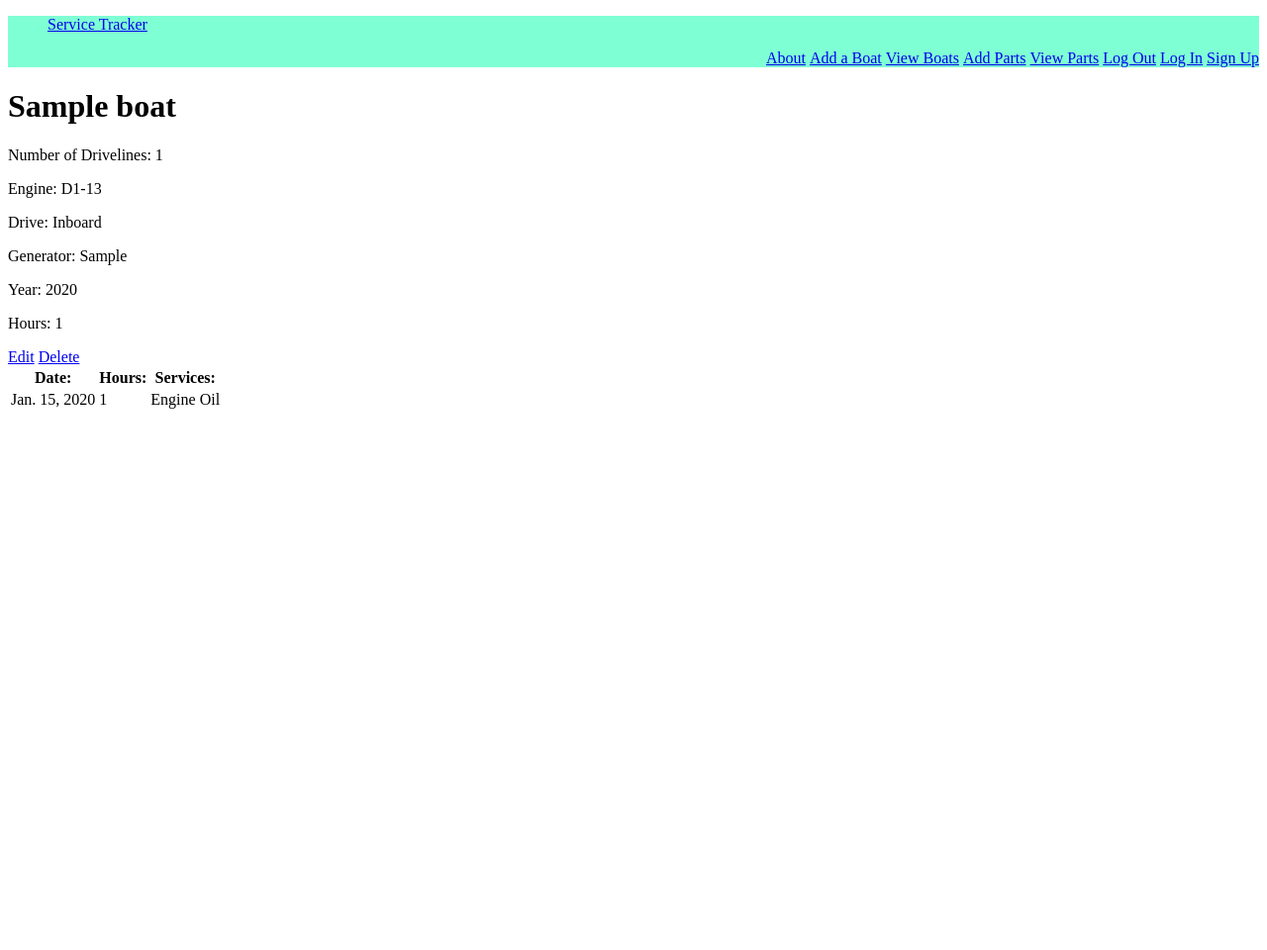
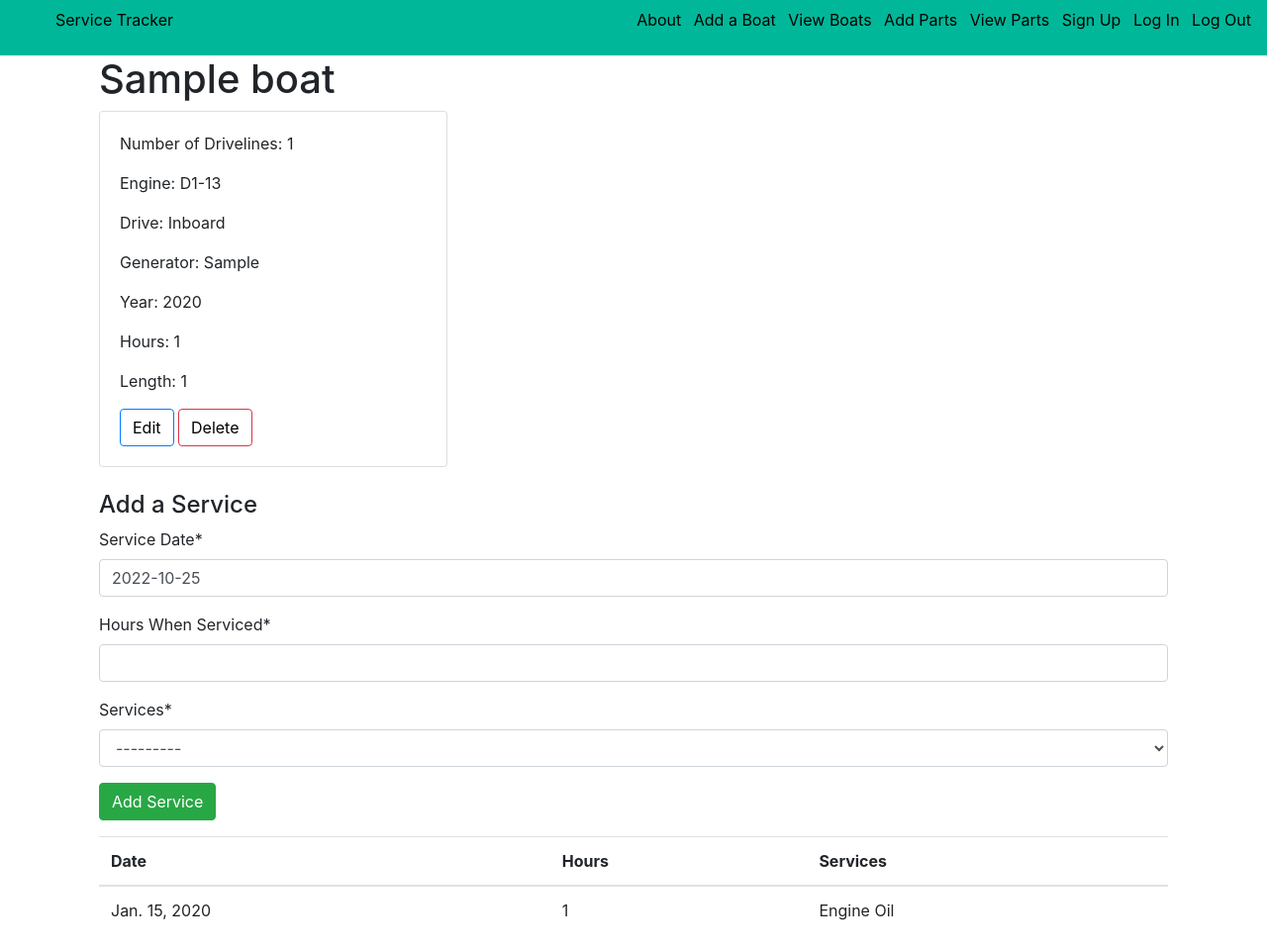
Before and after one commit to adicerbo/service_tracker, a Django app: page /boats/1/ in a window 1280 px wide. Shown: the whole page at 99% size. Before the commit the page ends 413 px from the top, so only its background shows below. Run offline with Django 4.2, Linux system fonts and the light colour scheme; tables that the repository leaves empty hold one stand-in row (values such as "Sample post"); some libraries are stand-ins or nearby versions.

Commit message:
link bootstrap and able to add services to detail page

```diff
--- a/main_app/forms.py
+++ b/main_app/forms.py
@@ -0,0 +1,7 @@
+from django.forms import ModelForm
+from .models import Service
+
+class ServiceForm(ModelForm):
+    class Meta:
+        model = Service
+        fields = ['date', 'hours', 'services']
--- a/main_app/models.py
+++ b/main_app/models.py
@@ -1,4 +1,5 @@
 # from wsgiref.validate import validator
+from unicodedata import name
 from django.db import models
 from multiselectfield import MultiSelectField
 # from django.core.validators import MaxValueValidator, MinValueValidator
@@ -153,4 +154,4 @@
     boat = models.ForeignKey(Boat, on_delete=models.CASCADE)
 
     def __str__(self):
-        return f"{self.get_services_display()} on {self.date}"
+        return f"{self.get_service_display()} on {self.date}"
--- a/main_app/static/css/style.css
+++ b/main_app/static/css/style.css
@@ -1,15 +1,23 @@
 nav {
-    background-color: aquamarine;
+    background-color: rgb(0, 184, 153);
 }
 
-li {
-    display: inline;
+body {
+    display: flex;
+    min-height: 100vh;
+    flex-direction: column;
 }
 
-.nav {
-    display: inline;
+main {
+    flex: 1 0 auto;
 }
 
-ul.right {
+footer {
+    padding-top: 0;
     text-align: right;
 }
+
+a {
+    text-decoration: none;
+    color: black;
+}
--- a/main_app/templates/base.html
+++ b/main_app/templates/base.html
@@ -8,33 +8,42 @@
     <meta http-equiv="X-UA-Compatible" content="IE=edge">
     <meta name="viewport" content="width=device-width, initial-scale=1.0">
     <title>Service Tracker</title>
+    <link rel="stylesheet" href="https://cdn.jsdelivr.net/npm/bootstrap@4.3.1/dist/css/bootstrap.min.css"
+        integrity="sha384-ggOyR0iXCbMQv3Xipma34MD+dH/1fQ784/j6cY/iJTQUOhcWr7x9JvoRxT2MZw1T" crossorigin="anonymous">
+    <!-- <link rel="stylesheet" href="https://cdnjs.cloudflare.com/ajax/libs/materialize/1.0.0/css/materialize.min.css" /> -->
     <link rel="stylesheet" type="text/css" href="{% static 'css/style.css' %}" />
+    <script src="https://cdnjs.cloudflare.com/ajax/libs/materialize/1.0.0/js/materialize.min.js"></script>
+    <script src="https://code.jquery.com/jquery-3.4.1.slim.min.js"
+        integrity="sha384-J6qa4849blE2+poT4WnyKhv5vZF5SrPo0iEjwBvKU7imGFAV0wwj1yYfoRSJoZ+n"
+        crossorigin="anonymous"></script>
+    <script src="https://cdn.jsdelivr.net/npm/popper.js@1.16.0/dist/umd/popper.min.js"
+        integrity="sha384-Q6E9RHvbIyZFJoft+2mJbHaEWldlvI9IOYy5n3zV9zzTtmI3UksdQRVvoxMfooAo"
+        crossorigin="anonymous"></script>
+    <script src="https://stackpath.bootstrapcdn.com/bootstrap/4.4.1/js/bootstrap.min.js"
+        integrity="sha384-wfSDF2E50Y2D1uUdj0O3uMBJnjuUD4Ih7YwaYd1iqfktj0Uod8GCExl3Og8ifwB6"
+        crossorigin="anonymous"></script>
 </head>
 
 <body>
+    {% load crispy_forms_tags %}
     <header>
-        <nav>
-            <div class="nav">
-
-                    <ul>
-                        <li>
-                            <a href="/">Service Tracker</a>
-                        </li>
-                    </ul>
-
-
-                    <ul class="right">
-                        <li><a href="/about">About</a></li>
-                        <li><a href="{% url 'boat_create' %}">Add a Boat</a></li>
-                        <li><a href="{% url 'index' %}">View Boats</a></li>
-                        <li><a href="/about">Add Parts</a></li>
-                        <li><a href="/about">View Parts</a></li>
-                        <li><a href="/about">Log Out</a></li>
-                        <li><a href="/about">Log In</a></li>
-                        <li><a href="/about">Sign Up</a></li>
-                    </ul>
-
-
+        <nav class="navbar">
+            <ul>
+                <li class="list-inline-item">
+                    <a href="/">Service Tracker</a>
+                </li>
+            </ul>
+            <div>
+                <ul>
+                    <li class="list-inline-item"><a href="/about">About</a></li>
+                    <li class="list-inline-item"><a href="{% url 'boat_create' %}">Add a Boat</a></li>
+                    <li class="list-inline-item"><a href="{% url 'index' %}">View Boats</a></li>
+                    <li class="list-inline-item"><a href="/about">Add Parts</a></li>
+                    <li class="list-inline-item"><a href="/about">View Parts</a></li>
+                    <li class="list-inline-item"><a href="/about">Sign Up</a></li>
+                    <li class="list-inline-item"><a href="/about">Log In</a></li>
+                    <li class="list-inline-item"><a href="/about">Log Out</a></li>
+                </ul>
         </nav>
     </header>
     <main>{% block content %}{% endblock %}</main>
--- a/main_app/templates/boats/detail.html
+++ b/main_app/templates/boats/detail.html
@@ -1,32 +1,41 @@
 {% extends 'base.html' %} {% block content %}
+{% load crispy_forms_tags %} {% load crispy_forms_field %}
 
+<div class="container">
+    <div class="container">
         <h1>{{ boat.name }}</h1>
+    </div>
 
-
-<div class="row">
-    <div class="col s6">
-        <div class="card">
-            <div class="card-content">
+    <div class="container">
+        <div>
+            <div class="card" style="width: 22rem;">
+                <div class="card-body">
                     <p>Number of Drivelines: {{ boat.get_num_engines_display }}</p>
                     <p>Engine: {{ boat.get_engine_display }}</p>
                     <p>Drive: {{ boat.get_drive_type_display }} </p>
                     <p>Generator: {{ boat.generator }} </p>
                     <p>Year: {{ boat.year }} </p>
                     <p>Hours: {{ boat.hours }} </p>
-            </div>
-            <div class="card-action">
-                <a href="{% url 'boat_update' boat.id %}">Edit</a>
-                <a href="{% url 'boat_delete' boat.id %}">Delete</a>
+                    <p>Length: {{ boat.length }} </p>
+                    <button class="btn btn-outline-primary"><a href="{% url 'boat_update' boat.id %}">Edit</a></button>
+                    <button class="btn btn-outline-danger"><a href="{% url 'boat_delete' boat.id %}">Delete</a></button>
                 </div>
             </div>
         </div>
-    <div class="col s6">
-        <table class="striped">
+    </br>
+        <div class="form-group">
+            <h4>Add a Service</h4>
+            <form action="{% url 'add_service' boat.id %}" method="post">
+                {% csrf_token %} {{service_form|crispy}}
+                <button class="btn btn-success" type="submit" value="Add Service">Add Service</button>
+            </form>
+        </div>
+        <table class="table">
             <thead>
                 <tr>
-                    <th>Date: </th>
-                    <th>Hours: </th>
-                    <th>Services: </th>
+                    <th>Date</th>
+                    <th>Hours</th>
+                    <th>Services</th>
                 </tr>
             </thead>
             <tbody>
@@ -39,6 +48,16 @@
                 {% endfor %}
             </tbody>
         </table>
+
     </div>
 </div>
+<script>
+    var dateEl = document.getElementById('id_date');
+    M.Datepicker.init(dateEl, {
+        format: 'yyyy-mm-dd',
+        defaultDate: new Date(),
+        setDefaultDate: true,
+        autoClose: true
+    });
+</script>
 {% endblock %}
--- a/main_app/urls.py
+++ b/main_app/urls.py
@@ -9,5 +9,5 @@
     path('boats/create', views.BoatCreate.as_view(), name='boat_create'),
     path('boats/<int:pk>/update/', views.BoatUpdate.as_view(), name='boat_update'),
     path('boats/<int:pk>/delete/', views.BoatDelete.as_view(), name='boat_delete'),
-
+    path('boats/<int:boat_id>/add_service/', views.add_service, name='add_service'),
 ]
--- a/main_app/views.py
+++ b/main_app/views.py
@@ -1,6 +1,7 @@
 from django.shortcuts import render, redirect
 from .models import Boat
 from django.views.generic.edit import CreateView, UpdateView, DeleteView
+from .forms import ServiceForm
 
 
 def home(request):
@@ -15,14 +16,17 @@
 
 def boats_detail(request, boat_id):
     boat = Boat.objects.get(id=boat_id)
-    return render(request, 'boats/detail.html', {'boat': boat})
+    service_form = ServiceForm()
+    return render(request, 'boats/detail.html', {
+        'boat': boat, 'service_form': service_form
+        })
 
-def add_services(request, boat_id):
-    form = ServicesForm(request.POST)
+def add_service(request, boat_id):
+    form = ServiceForm(request.POST)
     if form.is_valid():
-        new_services = form.save(commit=FALSE)
-        new_services.boat_id = boat_id
-        new_services.save()
+        new_service = form.save(commit=False)
+        new_service.boat_id = boat_id
+        new_service.save()
     return redirect('detail', boat_id=boat_id)
 
 class BoatCreate(CreateView):
--- a/servicetracker/settings.py
+++ b/servicetracker/settings.py
@@ -39,7 +39,11 @@
     'django.contrib.messages',
     'django.contrib.staticfiles',
     'multiselectfield',
+    'crispy_forms',
+    'bootstrap_datepicker_plus',
 ]
+
+CRISPY_TEMPLATE_PACK = 'bootstrap4'
 
 MIDDLEWARE = [
     'django.middleware.security.SecurityMiddleware',
```
Also changed, not shown: main_app/templates/boats/index.html (+4 -3 lines), main_app/templates/main_app/boat_form.html (+5 -4 lines). Lines whose indentation alone changed are shown as unchanged.
